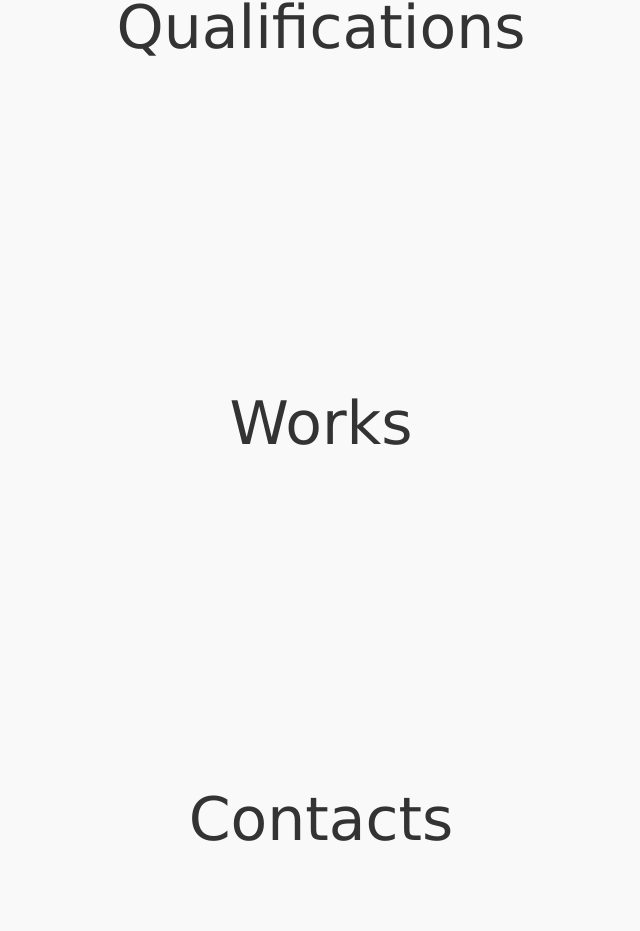
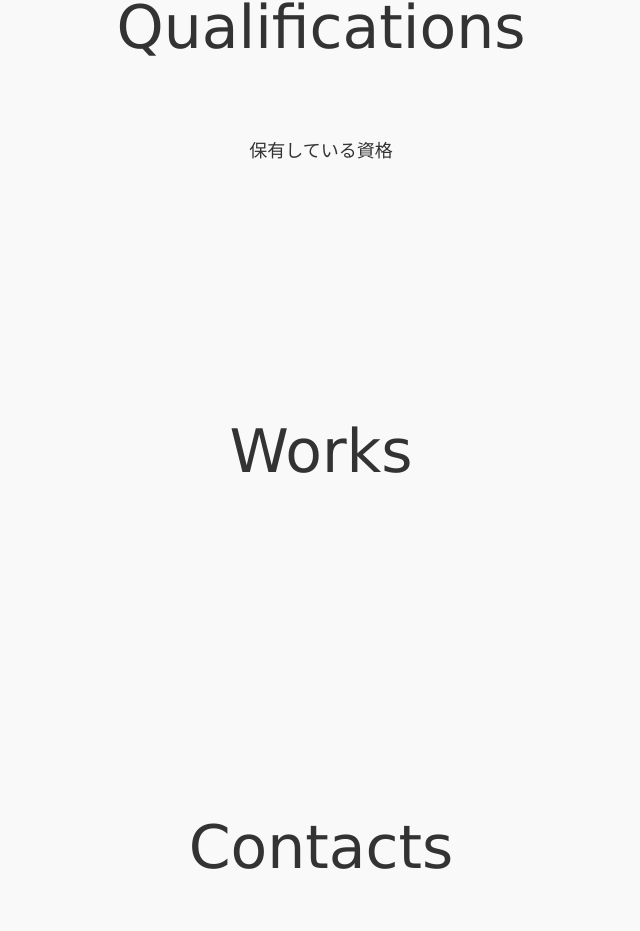
Before and after one commit to YOS0602/myportfolio, a Next.js app: page / in a window 1280 px wide. Shown: the part 1579-2510 px from the top of the page, without its empty margins (319-959 px from the left). Built offline with nearby package versions, Linux system fonts and the light colour scheme.

Commit message:
Qualificationsコンポーネント作成

```diff
--- /dev/null
+++ b/src/components/qualifications/qualifications.tsx
@@ -0,0 +1,9 @@
+// import Link from 'next/link'
+
+export const Qualifications = (): JSX.Element => {
+  return (
+    <div>
+      <p>保有している資格</p>
+    </div>
+  )
+}
--- a/src/pages/index.tsx
+++ b/src/pages/index.tsx
@@ -3,6 +3,7 @@ import type { ReactElement } from 'react'
 import type { NextPageWithLayout } from './_app'
 import { Layout } from '@/components/layout/layout'
 import { Profile } from '@/components/profile/profile'
+import { Qualifications } from '@/components/qualifications/qualifications'
 import { Contacts } from '@/components/contacts/contacts'
 
 const Home: NextPageWithLayout = () => {
@@ -36,7 +37,7 @@ const Home: NextPageWithLayout = () => {
           >
             Qualifications
           </h1>
-          {/* <Qualifications /> */}
+          <Qualifications />
         </div>
 
         <div className="my-44">
```
